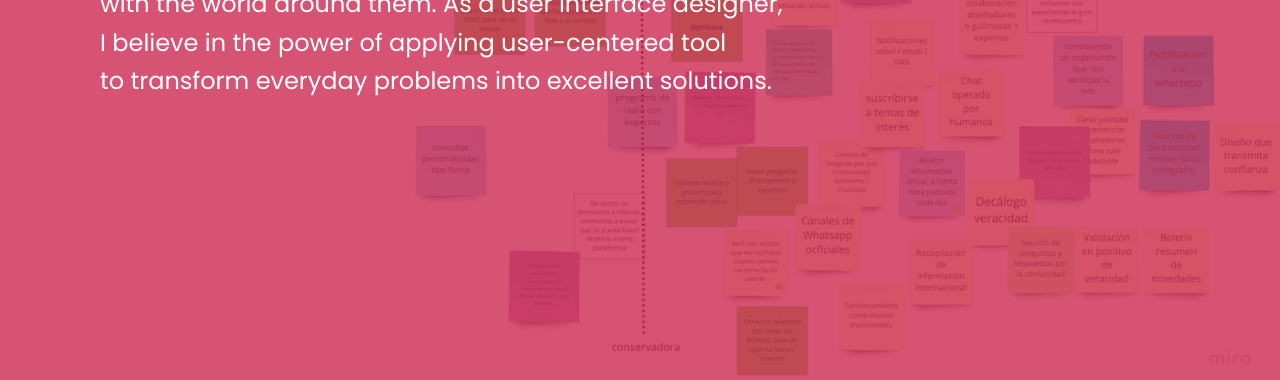
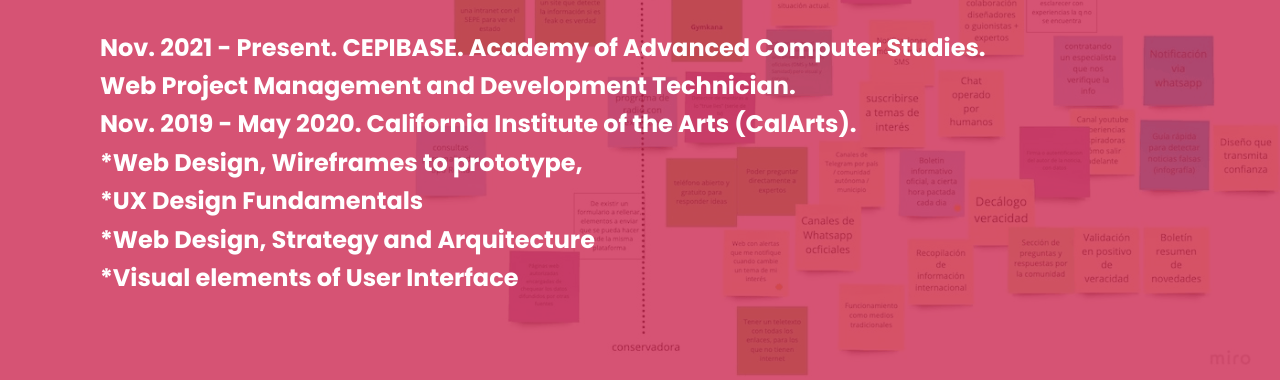
Before and after one commit to tavcoder/Tarteaga-Portfolio, a plain HTML site: page about.html in a window 1280 px wide. Shown: the part 417-797 px from the top of the page. Drawn offline with Linux system fonts and the light colour scheme.

Commit message:
Update about.html

```diff
--- a/about.html
+++ b/about.html
@@ -80,6 +80,15 @@
             <p class="mbr-text py-3 mbr-fonts-style display-5"><strong>
                 Hello, I'm Tania, a UX designer based in Barcelona.</strong> <br>I am fascinated by understanding how people interact<br> with the world around them. As a user interface designer,<br> I believe in the power of applying user-centered tool<br> to transform everyday problems into excellent solutions.<br><br>
             </p>
+          <p class="mbr-text py-3 mbr-fonts-style display-5"><strong>
+              Nov. 2021 - Present. CEPIBASE. Academy of Advanced Computer Studies.<br> Web Project Management and Development Technician.<br>
+              Nov. 2019 - May 2020. California Institute of the Arts (CalArts).<br>
+              *Web Design, Wireframes to prototype,<br>
+              *UX Design Fundamentals<br>
+              *Web Design, Strategy and Arquitecture<br>
+              *Visual elements of User Interface<br>
+
+            </p>
 
         </div>
     </div>
```
